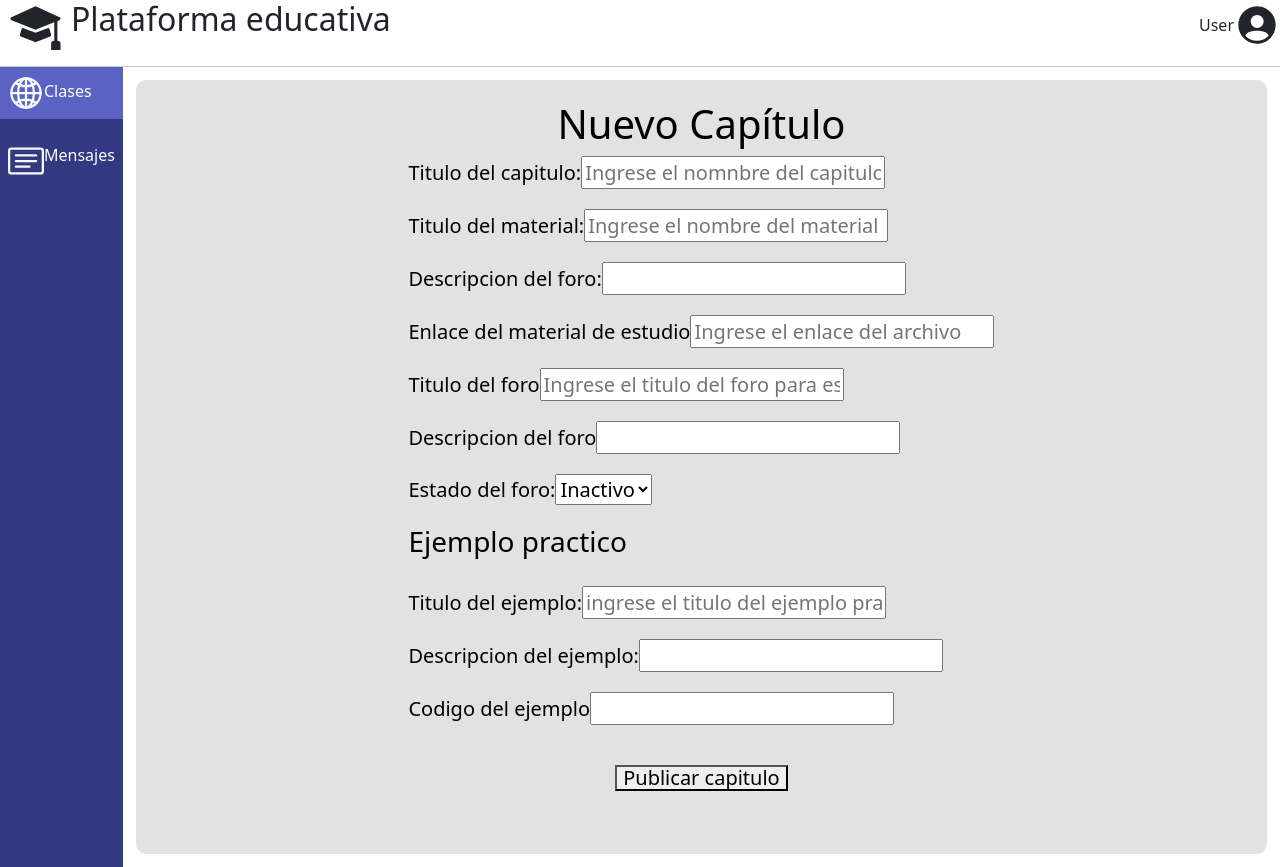
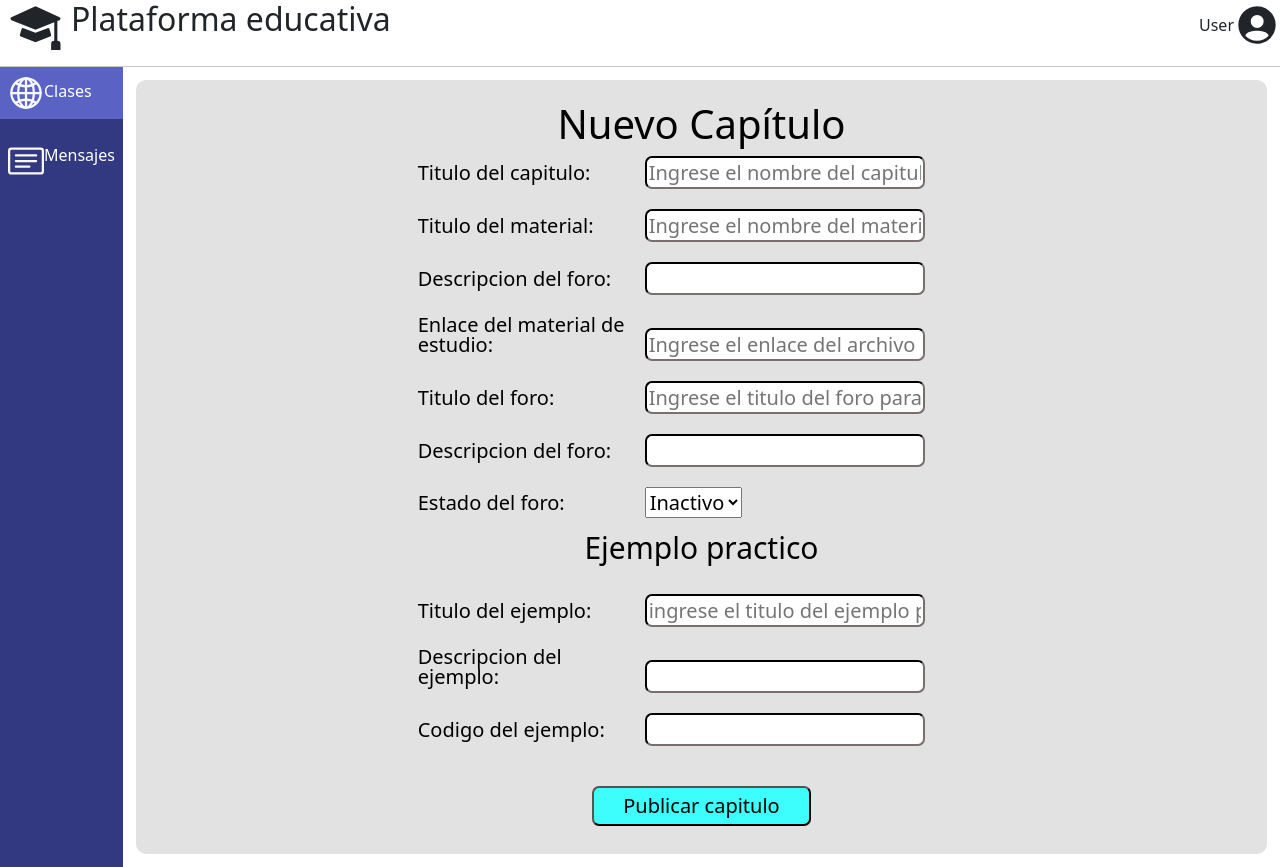
Before and after one commit to mitco874/TSS, a React (Create React App) app: page /clases/id_clase/crear-capitulo in a window 1280 px wide. Built offline with nearby package versions, Linux system fonts and the light colour scheme.

Commit message:
added css to the form

```diff
--- a/src/components/EditarCapitulo/Content/Class/Class.jsx
+++ b/src/components/EditarCapitulo/Content/Class/Class.jsx
@@ -14,7 +14,9 @@ export const Class = () => {
     <div className={styles.Class}>
       <h1>Editar Capítulo</h1>
       <form>
-        <label htmlFor="titulocap">Nombre del capitulo: </label>
+        <label htmlFor="titulocap" className={styles.textform}>
+          Nombre del capitulo:{" "}
+        </label>
         <input
           type="text"
           id="titulocap"
@@ -22,11 +24,14 @@ export const Class = () => {
           placeholder="Ingrese nombre del capitulo"
           value={titulocap}
           onChange={(e) => setTitulocap(e.target.value)}
+          className={styles.box}
         />
 
         <br />
         <br />
-        <label htmlFor="EnlaceMat">Archivos: </label>
+        <label htmlFor="EnlaceMat" className={styles.textform}>
+          Archivos:{" "}
+        </label>
         <input
           type="text"
           id="EnlaceMat"
@@ -34,23 +39,29 @@ export const Class = () => {
           placeholder="Ingrese el enlace del archivo"
           value={EnlaceMat}
           onChange={(e) => setEnlaceMat(e.target.value)}
+          className={styles.box}
         />
 
         <br />
         <br />
-        <label htmlFor="EstadoForo">Estado del foro: </label>
+        <label htmlFor="EstadoForo" className={styles.textform}>
+          Estado del foro:{" "}
+        </label>
         <select
           name="EstadoForo"
           onChange={(e) => setEstadoForo(e.target.value)}
         >
           <option value="Inactivo">Inactivo</option>
           <option value="Activo">Activo</option>
+          className={styles.box}
         </select>
         <br />
         <br />
-        <h3>Ejemplo practico</h3>
+        <p className={styles.texth3}>Ejemplo practico</p>
         <br />
-        <label htmlFor="TituloEjem">Titulo del ejemplo: </label>
+        <label htmlFor="TituloEjem" className={styles.textform}>
+          Titulo del ejemplo:{" "}
+        </label>
         <input
           type="text"
           id="TituloEjem"
@@ -58,33 +69,40 @@ export const Class = () => {
           placeholder="Ingrese el titulo del ejemplo practico"
           value={TituloEjem}
           onChange={(e) => setTituloEjem(e.target.value)}
+          className={styles.box}
         />
 
         <br />
         <br />
-        <label htmlFor="DescripEjem">Descripcion del ejemplo:</label>
+        <label htmlFor="DescripEjem" className={styles.textform}>
+          Descripcion del ejemplo:
+        </label>
         <input
           type="text"
           id="DescripEjem"
           name="DescripEjem"
           value={DescripEjem}
           onChange={(e) => setDescripEjem(e.target.value)}
+          className={styles.box}
         />
 
         <br />
         <br />
-        <label htmlFor="CodigoEjem">Codigo del ejemplo</label>
+        <label htmlFor="CodigoEjem" className={styles.textform}>
+          Codigo del ejemplo:{" "}
+        </label>
         <input
           type="text"
           id="CodigoEjem"
           name="CodigoEjem"
           value={CodigoEjem}
           onChange={(e) => setCodigoEjem(e.target.value)}
+          className={styles.box}
         />
       </form>
       <br />
       <br />
-      <button id="botonNuevoCap" type="button">
+      <button id="botonNuevoCap" type="button" className={styles.button}>
         Publicar capitulo{" "}
       </button>
     </div>
--- a/src/components/EditarCapitulo/Content/Class/Class.module.css
+++ b/src/components/EditarCapitulo/Content/Class/Class.module.css
@@ -18,3 +18,23 @@
     width: 45vh;
     height: 25vh;
 }
+.texth3{
+    text-align: center;
+    font-size: 30px;
+}
+.textform{
+    width: 40%;
+}
+.box{
+    border-radius: 7px;
+    background-color: rgb(255, 255, 255);
+    border-color: rgb(37, 34, 34);
+    width: 280px;
+}
+.button{
+    border-radius: 7px;
+    background-color: rgb(62, 253, 253);
+    width: 20%;
+    height: 40px;
+    color: black;
+}
--- a/src/components/NuevoCap/Content/Class/Class.jsx
+++ b/src/components/NuevoCap/Content/Class/Class.jsx
@@ -18,19 +18,25 @@ export const Class = () => {
     <div className={styles.Class}>
       <h1>Nuevo Capítulo</h1>
       <form>
-        <label htmlFor="titulocap">Titulo del capitulo: </label>
+        <label htmlFor="titulocap" className={styles.textform}>
+          Titulo del capitulo:{" "}
+        </label>
         <input
           type="text"
           id="titulocap"
           name="titulocap"
-          placeholder="Ingrese el nomnbre del capitulo"
+          class="box"
+          placeholder="Ingrese el nombre del capitulo"
           value={titulocap}
           onChange={(e) => setTitulocap(e.target.value)}
+          className={styles.box}
         />
 
         <br />
         <br />
-        <label htmlFor="titulomat">Titulo del material: </label>
+        <label htmlFor="titulomat" className={styles.textform}>
+          Titulo del material:{" "}
+        </label>
         <input
           type="text"
           id="titulomat"
@@ -38,22 +44,28 @@ export const Class = () => {
           placeholder="Ingrese el nombre del material"
           value={titulomat}
           onChange={(e) => setTitulomat(e.target.value)}
+          className={styles.box}
         />
 
         <br />
         <br />
-        <label htmlFor="DescripcionForo">Descripcion del foro: </label>
+        <label htmlFor="DescripcionForo" className={styles.textform}>
+          Descripcion del foro:{" "}
+        </label>
         <input
           type="text"
           id="DescripcionForo"
           name="DescripcionForo"
           value={DescripcionForo}
           onChange={(e) => setDescripcionForo(e.target.value)}
+          className={styles.box}
         />
 
         <br />
         <br />
-        <label htmlFor="EnlaceMat">Enlace del material de estudio </label>
+        <label htmlFor="EnlaceMat" className={styles.textform}>
+          Enlace del material de estudio:{" "}
+        </label>
         <input
           type="text"
           id="EnlaceMat"
@@ -61,11 +73,14 @@ export const Class = () => {
           placeholder="Ingrese el enlace del archivo"
           value={EnlaceMat}
           onChange={(e) => setEnlaceMat(e.target.value)}
+          className={styles.box}
         />
 
         <br />
         <br />
-        <label htmlFor="tituloforo">Titulo del foro </label>
+        <label htmlFor="tituloforo" className={styles.textform}>
+          Titulo del foro:{" "}
+        </label>
         <input
           type="text"
           id="tituloforo"
@@ -73,34 +88,43 @@ export const Class = () => {
           placeholder="Ingrese el titulo del foro para este capitulo"
           value={tituloforo}
           onChange={(e) => setTituloforo(e.target.value)}
+          className={styles.box}
         />
 
         <br />
         <br />
-        <label htmlFor="DescripForo">Descripcion del foro</label>
+        <label htmlFor="DescripForo" className={styles.textform}>
+          Descripcion del foro:{" "}
+        </label>
         <input
           type="text"
           id="DescripForo"
           name="DescripForo"
           value={DescripForo}
           onChange={(e) => setDescripForo(e.target.value)}
+          className={styles.box}
         />
 
         <br />
         <br />
-        <label htmlFor="EstadoForo">Estado del foro: </label>
+        <label htmlFor="EstadoForo" className={styles.textform}>
+          Estado del foro:{" "}
+        </label>
         <select
           name="EstadoForo"
           onChange={(e) => setEstadoForo(e.target.value)}
         >
           <option value="Inactivo">Inactivo</option>
           <option value="Activo">Activo</option>
+          className={styles.box}
         </select>
         <br />
         <br />
-        <h3>Ejemplo practico</h3>
+        <p className={styles.texth3}>Ejemplo practico</p>
         <br />
-        <label htmlFor="TituloEjem">Titulo del ejemplo: </label>
+        <label htmlFor="TituloEjem" className={styles.textform}>
+          Titulo del ejemplo:{" "}
+        </label>
         <input
           type="text"
           id="TituloEjem"
@@ -108,33 +132,40 @@ export const Class = () => {
           placeholder="ingrese el titulo del ejemplo practico"
           value={TituloEjem}
           onChange={(e) => setTituloEjem(e.target.value)}
+          className={styles.box}
         />
 
         <br />
         <br />
-        <label htmlFor="DescripEjem">Descripcion del ejemplo:</label>
+        <label htmlFor="DescripEjem" className={styles.textform}>
+          Descripcion del ejemplo:
+        </label>
         <input
           type="text"
           id="DescripEjem"
           name="DescripEjem"
           value={DescripEjem}
           onChange={(e) => setDescripEjem(e.target.value)}
+          className={styles.box}
         />
 
         <br />
         <br />
-        <label htmlFor="CodigoEjem">Codigo del ejemplo</label>
+        <label htmlFor="CodigoEjem" className={styles.textform}>
+          Codigo del ejemplo:{" "}
+        </label>
         <input
           type="text"
           id="CodigoEjem"
           name="CodigoEjem"
           value={CodigoEjem}
           onChange={(e) => setCodigoEjem(e.target.value)}
+          className={styles.box}
         />
       </form>
       <br />
       <br />
-      <button id="botonNuevoCap" type="button">
+      <button id="botonNuevoCap" type="button" className={styles.button}>
         Publicar capitulo{" "}
       </button>
     </div>
--- a/src/components/NuevoCap/Content/Class/Class.module.css
+++ b/src/components/NuevoCap/Content/Class/Class.module.css
@@ -18,3 +18,23 @@
     width: 45vh;
     height: 25vh;
 }
+.texth3{
+    text-align: center;
+    font-size: 30px;
+}
+.textform{
+    width: 40%;
+}
+.box{
+    border-radius: 7px;
+    background-color: rgb(255, 255, 255);
+    border-color: rgb(37, 34, 34);
+    width: 280px;
+}
+.button{
+    border-radius: 7px;
+    background-color: rgb(62, 253, 253);
+    width: 20%;
+    height: 40px;
+    color: black;
+}
```
